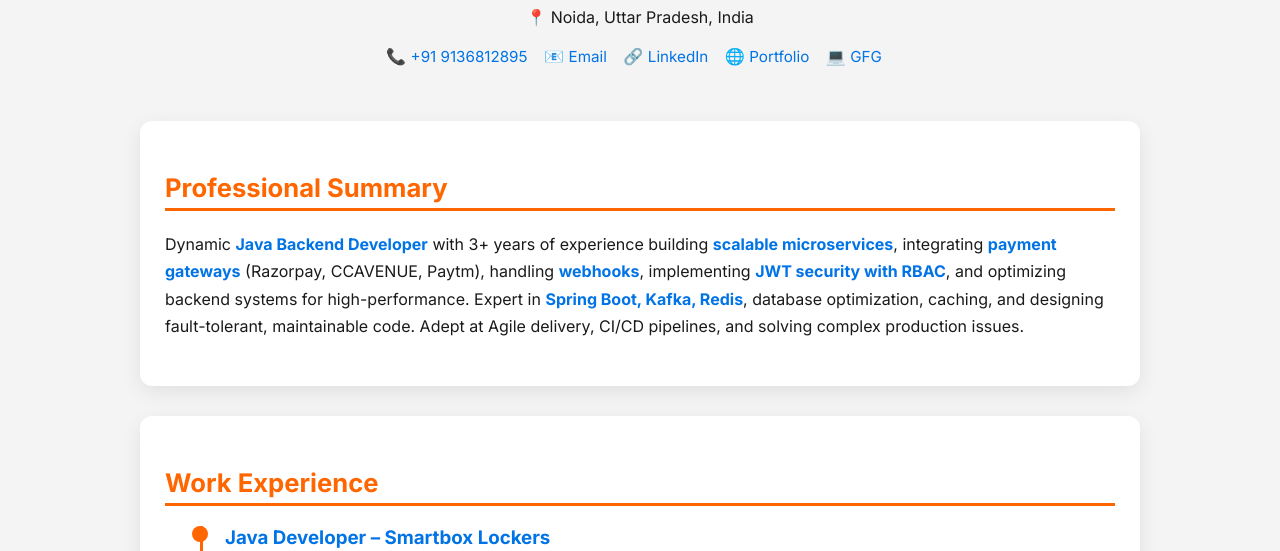
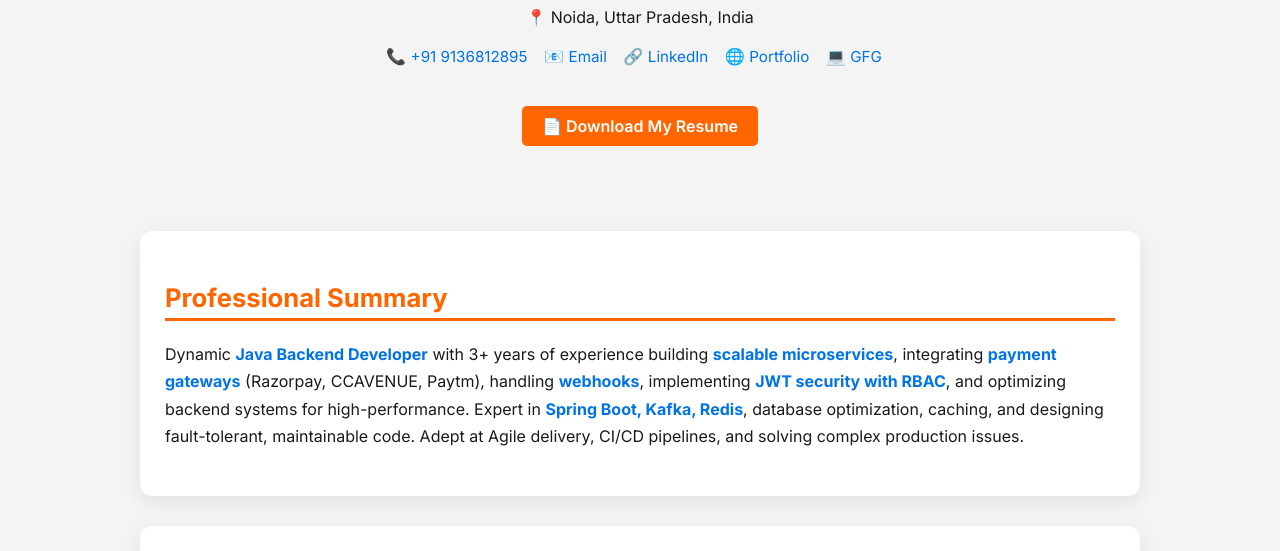
Before and after one commit to BootifulDeveloper/rahul-chauhan-resume, a plain HTML site: page index.html in a window 1280 px wide. Shown: the part 187-738 px from the top of the page. Drawn offline with Linux system fonts and the light colour scheme.

Commit message:
Update index.html

```diff
--- a/index.html
+++ b/index.html
@@ -178,6 +178,23 @@ header .location {
 .project-card a { color: var(--link-color); font-weight: 600; text-decoration: none; }
 .project-card a:hover { text-decoration: underline; }
 
+/* Download Resume Button */
+.download-btn {
+  display: inline-block;
+  margin: 15px 0;
+  padding: 10px 20px;
+  background-color: var(--accent-color);
+  color: #fff;
+  font-weight: 600;
+  text-decoration: none;
+  border-radius: 5px;
+  transition: background-color 0.3s, transform 0.2s;
+}
+.download-btn:hover {
+  background-color: var(--primary-color);
+  transform: translateY(-2px);
+}
+
 /* Responsive */
 @media(max-width:768px){ header h1 { font-size:2.2rem; } .theme-toggle, #backToTop { font-size:13px; padding:6px 10px; } }
 @media(max-width:480px){ .contact-info a { display:block; margin-bottom:10px; } }
@@ -200,6 +217,13 @@ header .location {
     🌐 <a href="https://portfolio-eec4a.web.app/about" target="_blank">Portfolio</a>
     💻 <a href="https://www.geeksforgeeks.org/user/rahul_chauhan_1998/" target="_blank">GFG</a>
   </div>
+
+  <!-- Download Resume Button -->
+  <!-- Download Resume Button -->
+<div style="text-align:center; margin: 20px 0;">
+  <a href="Rahul-Chauhan-Java-Backend-Developer.pdf" download class="download-btn">📄 Download My Resume</a>
+</div>
+
 </header>
 
 <!-- Professional Summary -->
```
